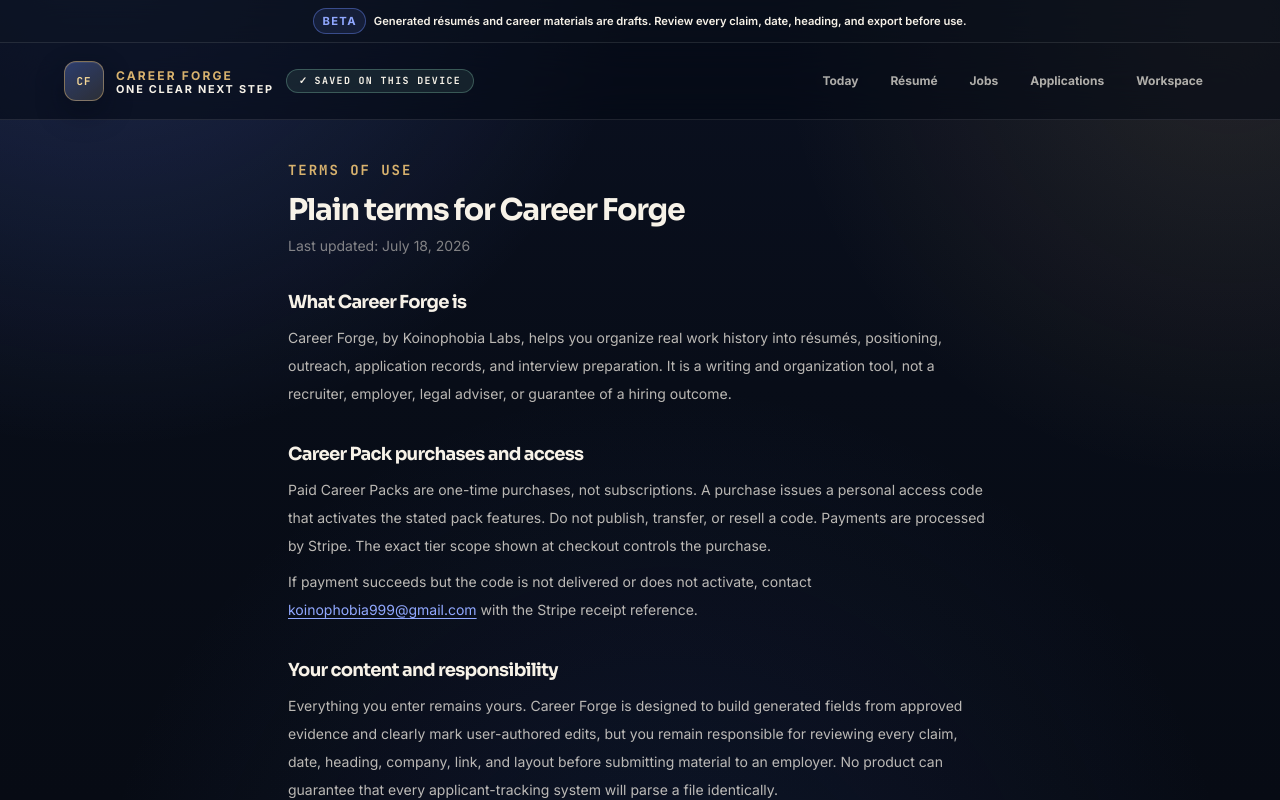
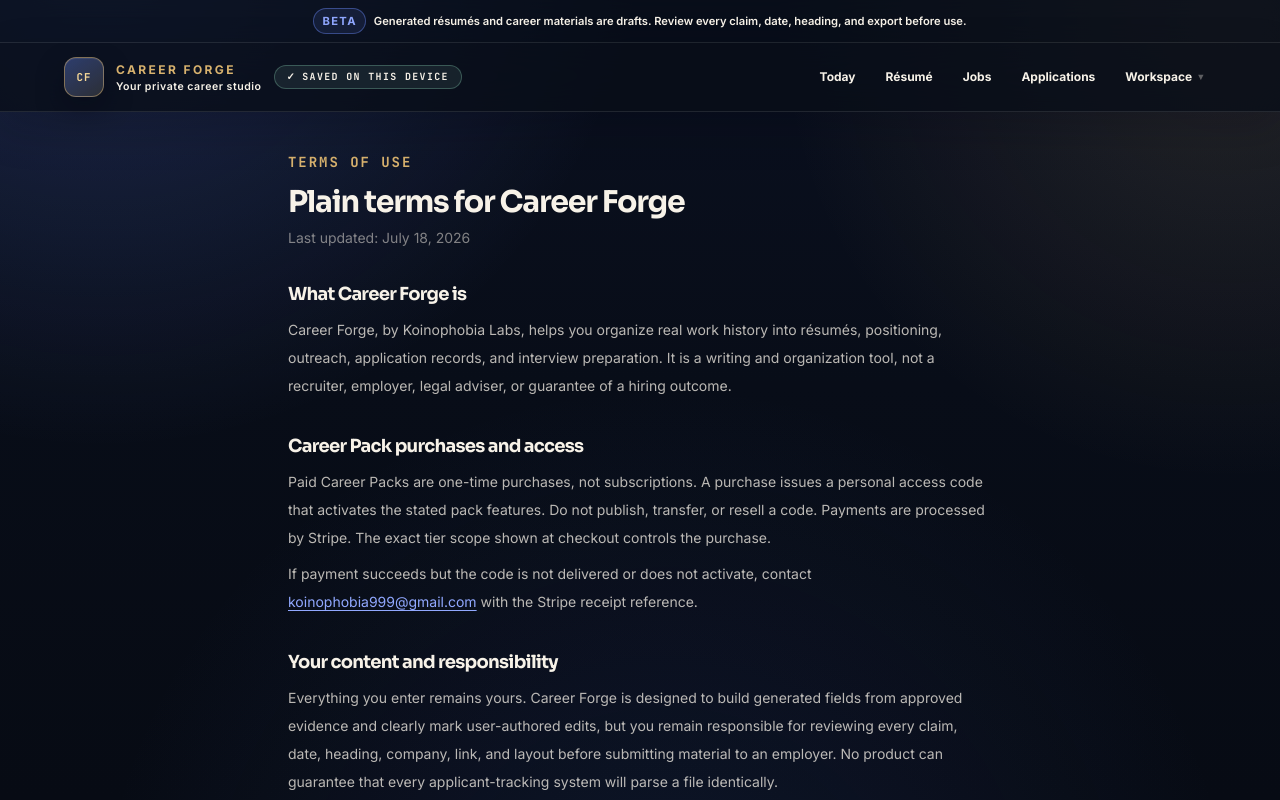
Before and after one commit to koinophobia-labs/career-forge-lite, a Next.js app: page /terms in a window 1280 px wide. Shown: the top 800 px of the page. Built offline with nearby package versions, Linux system fonts and the light colour scheme.

Commit message:
Polish Career Forge navigation shell

```diff
--- a/src/components/CommandNav.tsx
+++ b/src/components/CommandNav.tsx
@@ -65,13 +65,15 @@ export function CommandNav({ active }: CommandNavProps) {
   }
 
   function menuLinkClass(href: string) {
-    return `flex min-h-11 items-center rounded-lg px-3 py-2 text-sm font-bold ${
-      active === href ? "bg-gold/10 text-gold" : "text-paper/70 hover:bg-white/5 hover:text-cyan"
+    return `flex min-h-11 items-center rounded-lg px-3 py-2 text-sm font-bold transition ${
+      active === href
+        ? "border border-cyan/35 bg-cyan/10 text-cyan"
+        : "border border-transparent text-paper/70 hover:border-white/10 hover:bg-white/5 hover:text-paper"
     }`;
   }
 
   return (
-    <header className="relative z-40 border-b border-white/10 bg-obsidian/84 px-5 py-4 backdrop-blur-xl sm:px-8 md:sticky md:top-0">
+    <header className="career-nav-shell relative z-40 border-b border-white/10 px-5 py-3.5 backdrop-blur-xl sm:px-8 md:sticky md:top-0">
       <a
         href="#main"
         onClick={skipToContent}
@@ -84,9 +86,9 @@ export function CommandNav({ active }: CommandNavProps) {
           <Link href="/" className="group inline-flex min-w-0 items-center gap-3" aria-label="Career Forge home">
             <span className="logo-mark shrink-0" aria-hidden="true">CF</span>
             <span className="min-w-0 leading-none">
-              <span className="block truncate text-xs font-black uppercase tracking-[0.18em] text-gold">Career Forge</span>
-              <span className="hidden text-[0.68rem] font-bold uppercase tracking-[0.16em] text-paper/56 sm:block">
-                One clear next step
+              <span className="block truncate text-xs font-black uppercase tracking-[0.2em] text-gold">Career Forge</span>
+              <span className="mt-1 hidden text-[0.66rem] font-semibold tracking-[0.05em] text-paper/48 sm:block">
+                Your private career studio
               </span>
             </span>
           </Link>
@@ -94,8 +96,10 @@ export function CommandNav({ active }: CommandNavProps) {
         </div>
 
         <details ref={mobileMenuRef} className="relative md:hidden">
-          <summary className="flex min-h-11 cursor-pointer list-none items-center rounded-full border border-white/15 px-4 py-2 text-xs font-bold text-paper/75">Menu</summary>
-          <nav aria-label="Career Forge mobile navigation" className="absolute right-0 top-12 z-50 grid max-h-[70vh] w-64 overflow-y-auto rounded-xl border border-white/15 bg-obsidian p-2 shadow-2xl">
+          <summary className="flex min-h-11 cursor-pointer list-none items-center rounded-xl border border-white/15 bg-white/5 px-4 py-2 text-xs font-bold text-paper/78 transition hover:border-cyan/40 hover:text-cyan">
+            Menu
+          </summary>
+          <nav aria-label="Career Forge mobile navigation" className="absolute right-0 top-13 z-50 grid max-h-[70vh] w-64 overflow-y-auto rounded-xl border border-white/15 bg-obsidian/95 p-2 shadow-2xl backdrop-blur-xl">
             {primaryStations.map(([label, href]) => (
               <Link key={href} href={href} onClick={() => handleStationClick(href)} className={menuLinkClass(href)}>{label}</Link>
             ))}
@@ -106,30 +110,32 @@ export function CommandNav({ active }: CommandNavProps) {
           </nav>
         </details>
 
-        <nav aria-label="Career Forge navigation" className="hidden items-center justify-end gap-1.5 text-xs font-bold text-paper/70 md:flex">
+        <nav aria-label="Career Forge navigation" className="hidden items-center justify-end gap-1 text-xs font-bold text-paper/68 md:flex">
           {primaryStations.map(([label, href]) => (
             <Link
               key={href}
               href={href}
               onClick={() => handleStationClick(href)}
-              className={`flex min-h-11 shrink-0 items-center whitespace-nowrap rounded-full border px-3 py-2 transition ${
+              className={`flex min-h-10 shrink-0 items-center whitespace-nowrap rounded-xl border px-3 py-2 transition ${
                 active === href
-                  ? "border-gold/50 bg-gold/10 text-gold"
-                  : "border-transparent hover:border-cyan/35 hover:bg-white/5 hover:text-cyan"
+                  ? "border-cyan/40 bg-cyan/10 text-cyan shadow-sm"
+                  : "border-transparent hover:border-white/10 hover:bg-white/5 hover:text-paper"
               }`}
             >
+              {active === href && <span className="mr-2 h-1.5 w-1.5 rounded-full bg-cyan" aria-hidden="true" />}
               {label}
             </Link>
           ))}
           <details ref={workspaceMenuRef} className="relative">
-            <summary className={`flex min-h-11 cursor-pointer list-none items-center rounded-full border px-3 py-2 transition ${
+            <summary className={`flex min-h-10 cursor-pointer list-none items-center rounded-xl border px-3 py-2 transition ${
               workspaceIsActive
-                ? "border-gold/50 bg-gold/10 text-gold"
-                : "border-transparent text-paper/70 hover:border-cyan/35 hover:bg-white/5 hover:text-cyan"
+                ? "border-cyan/40 bg-cyan/10 text-cyan"
+                : "border-transparent text-paper/68 hover:border-white/10 hover:bg-white/5 hover:text-paper"
             }`}>
               Workspace
+              <span className="ml-1.5 text-[0.6rem] text-paper/35" aria-hidden="true">▾</span>
             </summary>
-            <div className="absolute right-0 top-12 z-50 grid w-60 rounded-xl border border-white/15 bg-obsidian p-2 shadow-2xl">
+            <div className="absolute right-0 top-12 z-50 grid w-60 rounded-xl border border-white/15 bg-obsidian/95 p-2 shadow-2xl backdrop-blur-xl">
               {workspaceStations.map(([label, href]) => (
                 <Link key={href} href={href} onClick={() => handleStationClick(href)} className={menuLinkClass(href)}>{label}</Link>
               ))}
```
